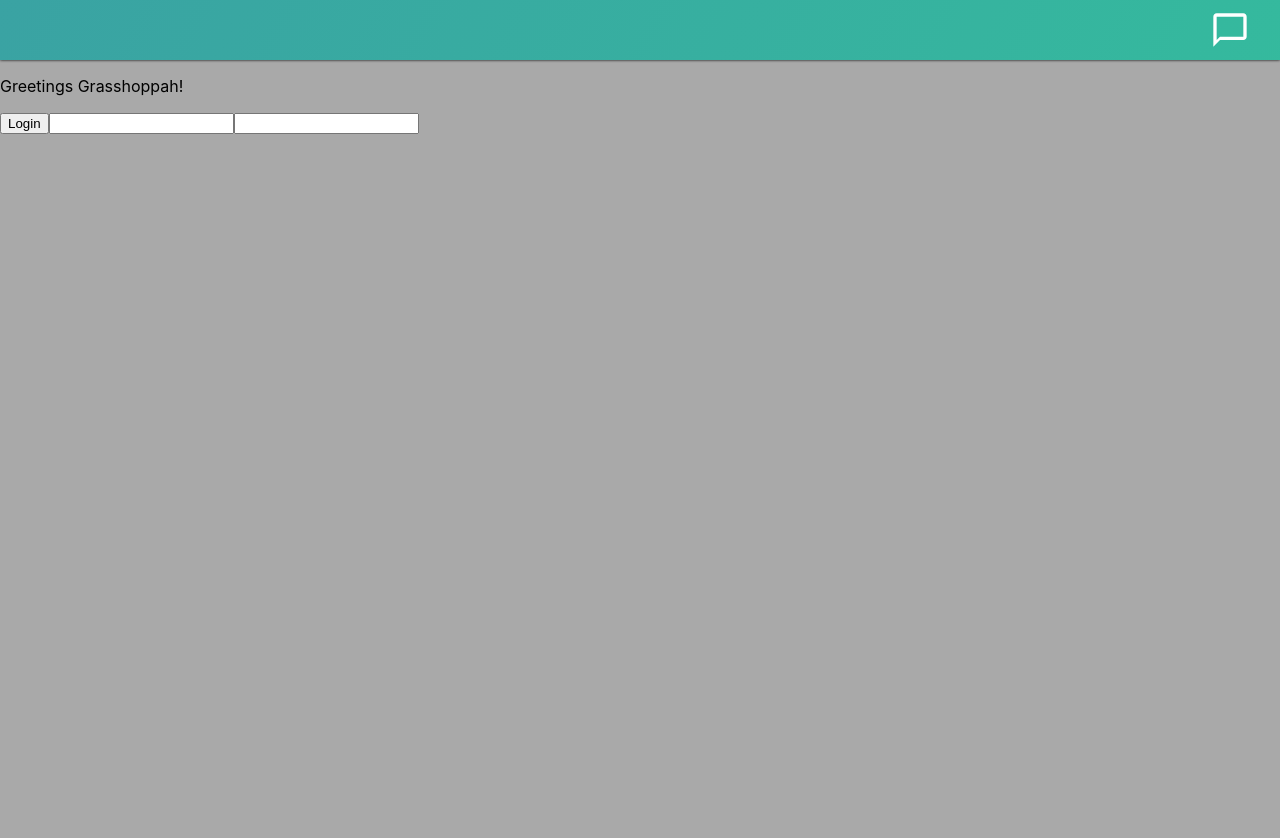
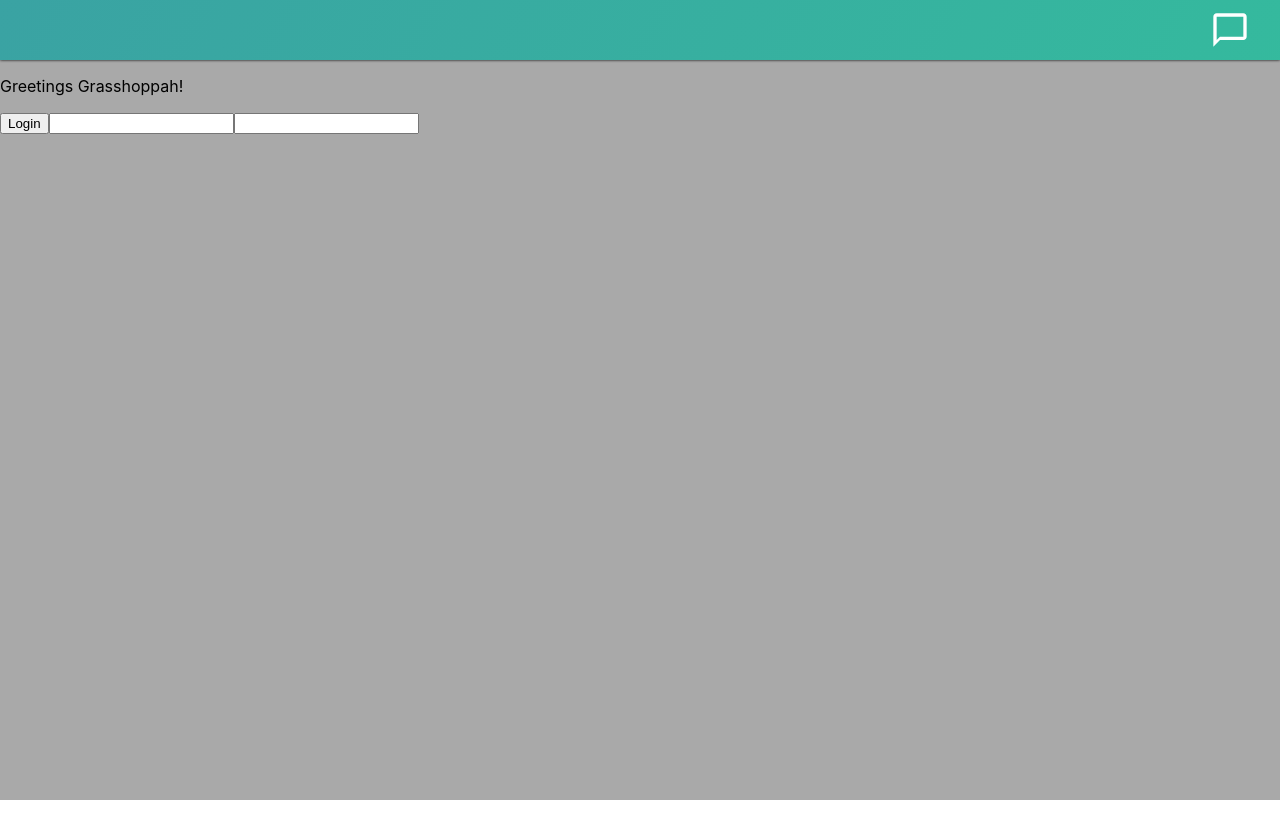
Before and after one commit to daw5/playlistr, a React (Create React App) app in the folder client/: page / in a window 1280 px wide. Shown: the top 838 px of the page. Before the commit the page ends 800 px from the top, so only its background shows below. Built offline with nearby package versions, Linux system fonts and the light colour scheme; no server answers.

Commit message:
height is full

```diff
--- a/client/src/App.scss
+++ b/client/src/App.scss
@@ -1,13 +1,21 @@
 @import url("https://fonts.googleapis.com/css?family=Roboto:300,400,500,700&display=swap");
 @import url("https://fonts.googleapis.com/icon?family=Material+Icons");
 
-body {
+html,
+body,
+#root,
+#app {
+  height: 100%;
+}
+
+#app {
   background-color: darkgrey;
 }
 
 #main-section-container {
   display: flex;
   justify-content: space-between;
+  height: 100%;
 }
 
 .hidden {
--- a/client/src/components/messaging/messaging.js
+++ b/client/src/components/messaging/messaging.js
@@ -29,7 +29,7 @@ export default function Messaging(props) {
           : "hidden messaging-container"
       }
     >
-      <Autocomplete
+      {/* <Autocomplete
         id="users-list"
         name="recipient"
         options={users}
@@ -52,7 +52,7 @@ export default function Messaging(props) {
         variant="contained"
       >
         Send Message
-      </Button>
+      </Button> */}
     </div>
   );
 }
```
